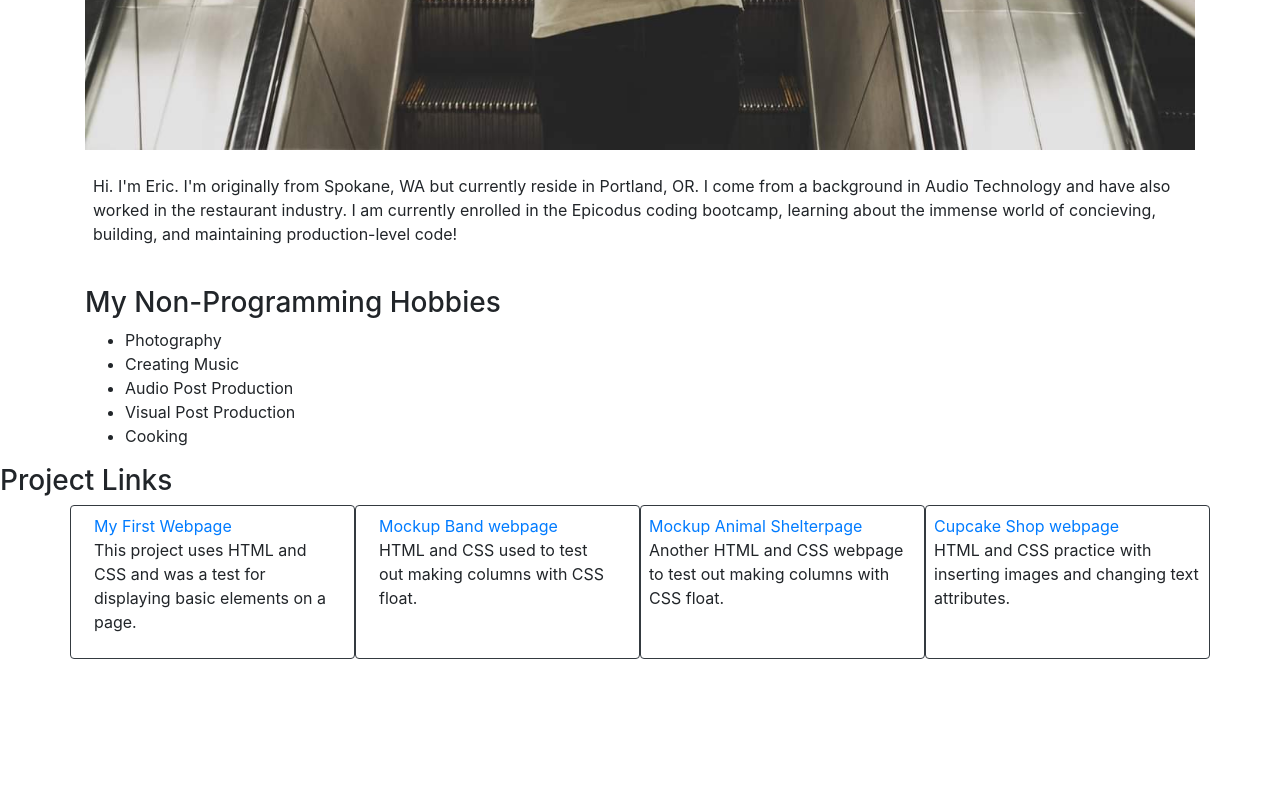
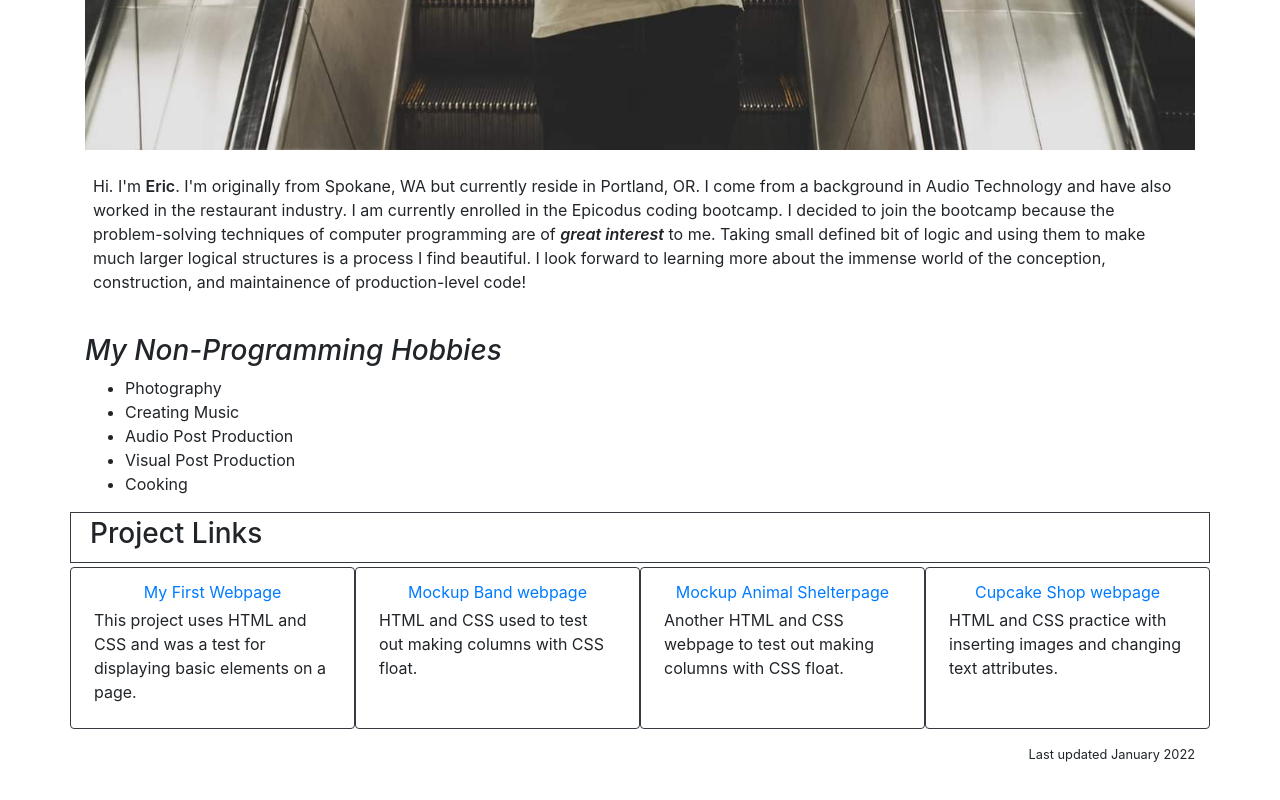
Before and after one commit to Cruduper/portfolio, a plain HTML site: page index.html in a window 1280 px wide. Shown: the part 694-1494 px from the top of the page. Before the commit the page ends 1353 px from the top, so only its background shows below. Drawn offline with Linux system fonts and the light colour scheme.

Commit message:
added <em>, <strong>, and <span> tags, changed spacing of elements, added .emph and .embolden classes to styles.css

```diff
--- a/css/styles.css
+++ b/css/styles.css
@@ -1,8 +1,11 @@
-/*
-.col-3 {
-  border: 2px solid black;
-}*/
+footer {
+  font-size: .8em;
+}
 
-.text-align {
-  text-align: center;
+.emph {
+  font-style: italic;
 }
+
+.embolden {
+  font-weight: 600;
+}
--- a/index.html
+++ b/index.html
@@ -8,16 +8,16 @@
 <body>
   <div>
     <div class="container">
-      <h1 class="py-4 text-align">My Portfolio Page</h1>
+      <h1 class="py-4 text-Center"> <strong>My Portfolio Page</strong> </h1>
 
       <img src="img/eric.jpg" class="img-responsive" width="100%">
 
       <p class="px-2 py-4">
-      Hi. I'm Eric. I'm originally from Spokane, WA but currently reside in Portland, OR. I come from a background in Audio Technology and have also worked in the restaurant industry. I am currently enrolled in the Epicodus coding bootcamp, learning about the immense world of concieving, building, and maintaining production-level code!
+      Hi. I'm <span class="embolden">Eric</span>. I'm originally from Spokane, WA but currently reside in Portland, OR. I come from a background in Audio Technology and have also worked in the restaurant industry. I am currently enrolled in the Epicodus coding bootcamp. I decided to join the bootcamp because the problem-solving techniques of computer programming are of <span class="emph embolden">great interest</span> to me. Taking small defined bit of logic and using them to make much larger logical structures is a process I find beautiful. I look forward to learning more about the immense world of the conception, construction, and maintainence of production-level code!
       </p>
 
 
-        <h3>My Non-Programming Hobbies</h3>
+      <h3><em>My Non-Programming Hobbies</em></h3>
       <ul>
         <li>Photography</li>
         <li>Creating Music</li>
@@ -26,18 +26,21 @@
         <li>Cooking</li>
       </ul>
     </div>
-    </div>
 
 
 
     <!-- code for Project Links columns -->
-    <h3>Project Links</h3>
+    <div class="container mb-5">
 
-    <div class="container">
+      <div class="row border border-2 border-dark p-1 mb-1">
+        <h3 class="container">Project Links</h3>
+      </div>
       <div class="row">
         <div class="col-3 border border-2 rounded border-dark p-2">
           <div class="col-12">
-            <a href="https://cruduper.github.io/my-first-webpage/">My First Webpage</a>
+            <div class="p-1 text-center">
+              <a href="https://cruduper.github.io/my-first-webpage/"> My First Webpage </a>
+            </div>
             <p>
               This project uses HTML and CSS and was a test for displaying basic elements on a page.
             </p>
@@ -45,26 +48,38 @@
         </div>
         <div class="col-3 border border-2 rounded border-dark p-2">
           <div class="col-12">
-            <a href="https://cruduper.github.io/band-website/">Mockup Band webpage</a>
+            <div class="p-1 text-center">
+              <a href="https://cruduper.github.io/band-website/"> Mockup Band webpage </a>
+            </div>
             <p>
               HTML and CSS used to test out making columns with CSS float.
             </P>
           </div>
         </div>
         <div class="col-3 border border-2 rounded border-dark p-2">
+          <div class="col-12">
+            <div class="p-1 text-center">
               <a href="https://cruduper.github.io/animal-shelter/">Mockup Animal Shelterpage</a>
+            </div>
             <p>
                 Another HTML and CSS webpage to test out making columns with CSS float.
             </P>
           </div>
+        </div>
         <div class="col-3 border border-2 rounded border-dark p-2">
+          <div class="col-12">
+            <div class="p-1 text-center">
               <a href="https://cruduper.github.io/cupcake-shop/">Cupcake Shop webpage</a>
+            </div>
             <p>
                 HTML and CSS practice with inserting images and changing text attributes.
             </P>
           </div>
         </div>
       </div>
+
+      <footer class=" my-3 text-right">Last updated January 2022</footer>
+    </div>
   </div>
 <body>
 
```
Lines whose indentation alone changed are shown as unchanged.
